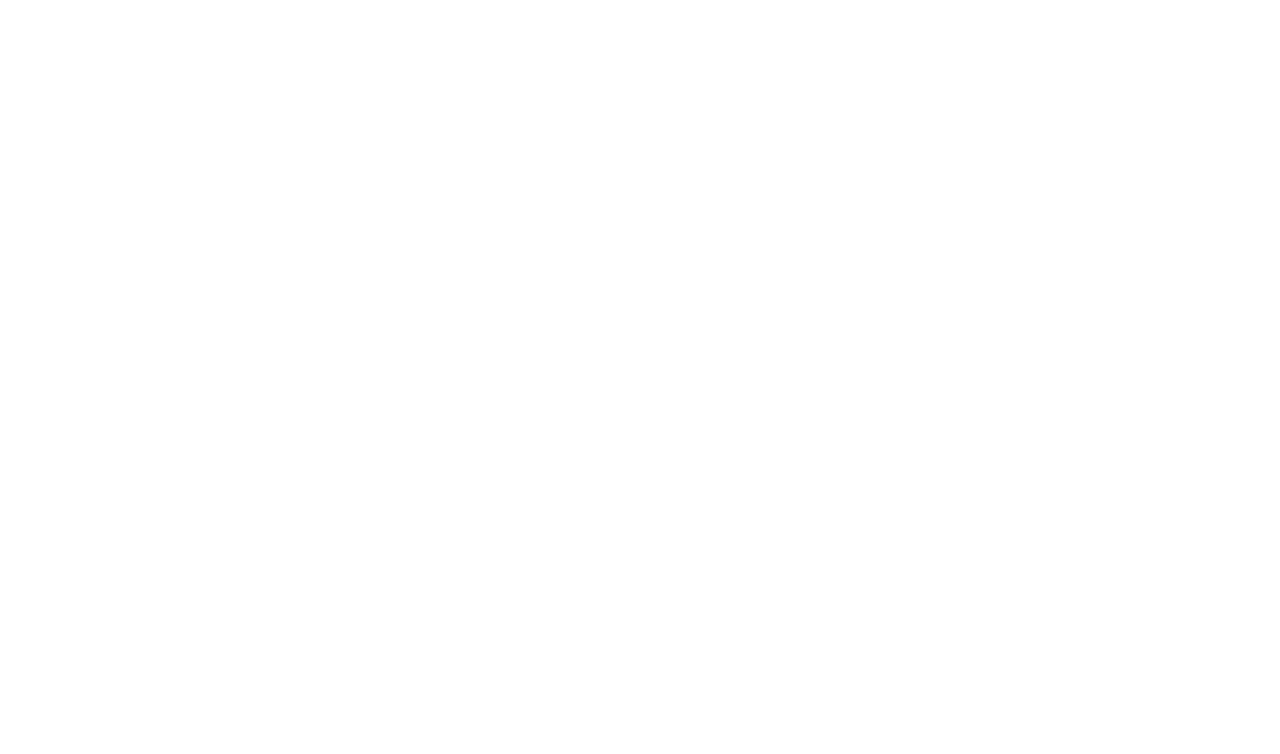
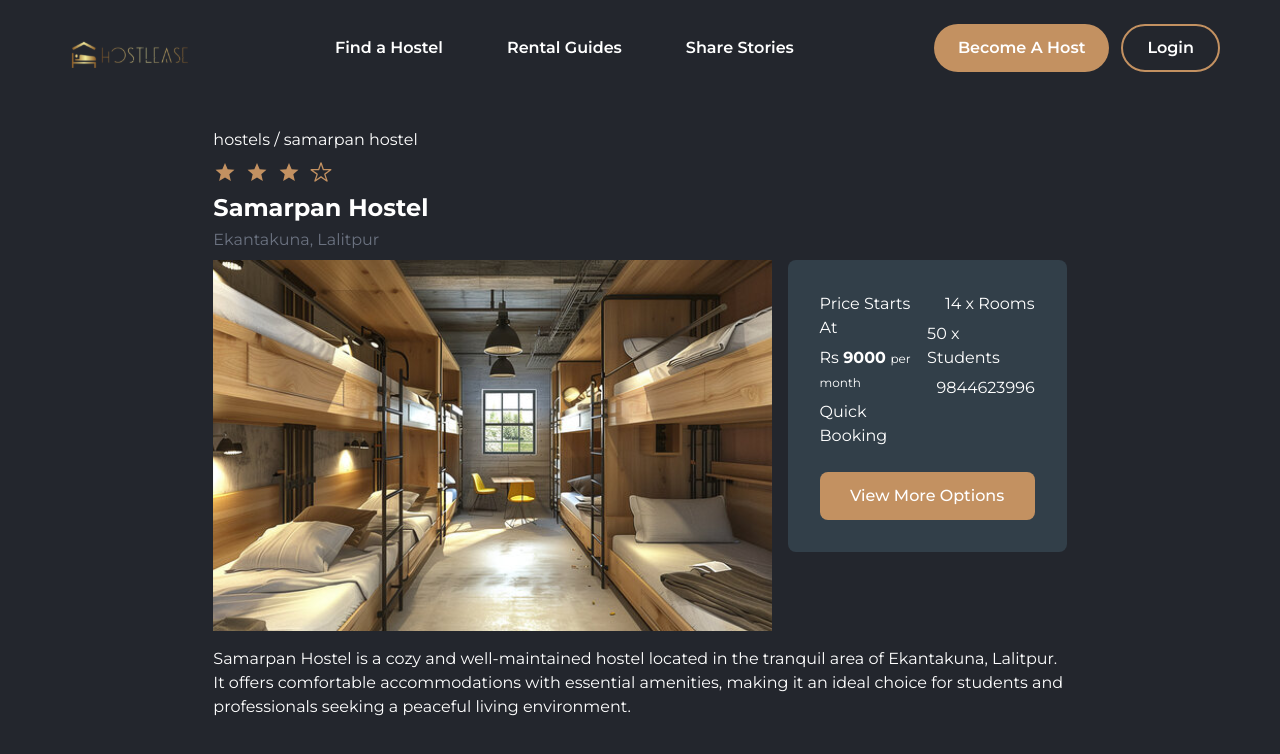
Before and after one commit to Aneer-Thapa1/Hostle-Management-System, a React (Vite) app in the folder Frontend/: page /userSingleRoom in a window 1280 px wide. Before the commit this address had no page. Shown: the top 754 px of the page. Built offline with nearby package versions, Linux system fonts and the light colour scheme.

Commit message:
single hostel frontend

```diff
--- a/Frontend/package.json
+++ b/Frontend/package.json
@@ -14,6 +14,7 @@
     "@fortawesome/free-solid-svg-icons": "^6.5.2",
     "@fortawesome/react-fontawesome": "^0.2.2",
     "dom": "^0.0.3",
+    "google-map-react": "^2.2.1",
     "react": "^18.3.1",
     "react-icons": "^5.2.1",
     "react-router-dom": "^6.23.1",
--- a/Frontend/src/App.jsx
+++ b/Frontend/src/App.jsx
@@ -4,6 +4,7 @@
 import { RouterProvider } from "react-router-dom";
 
 import Landing from "./pages/Landing";
+import UserSingleRoom from "./pages/UserSingleRoom";
 
 import "./App.css";
 
@@ -12,6 +13,7 @@
     <BrowserRouter>
       <Routes>
         <Route path="/" element={<Landing />} />
+        <Route path="/userSingleRoom" element={<UserSingleRoom />} />
       </Routes>
     </BrowserRouter>
   );
--- a/Frontend/src/components/Navbar.jsx
+++ b/Frontend/src/components/Navbar.jsx
@@ -5,7 +5,7 @@
 const Navbar = () => {
   const navList = ["Find a Hostel", "Rental Guides", "Share Stories"];
   return (
-    <nav className="flex  justify-around gap-5 w-screen h-24 mt-7 items-center z-30">
+    <nav className="flex  justify-around gap-5 w-screen h-24 items-center z-30">
       <img src={logo} alt="Logo" />
       <ul className="flex gap-16 text-white ">
         {navList.map((item, index) => (
--- /dev/null
+++ b/Frontend/src/pages/UserSingleRoom.jsx
@@ -0,0 +1,68 @@
+import React from "react";
+import Navbar from "../components/Navbar";
+import { IoIosStarOutline } from "react-icons/io";
+import { IoMdStar } from "react-icons/io";
+import hostelImage from "../assets/aboutImage1.svg";
+
+const UserSingleRoom = () => {
+  return (
+    <div className="bg-background w-screen h-screen flex flex-col gap-8">
+      <div className="abslute top-0 left-0 z-20">
+        <Navbar />
+      </div>
+      <div className="w-screen h-screen flex flex-col items-center">
+        <div className="flex w-8/12 flex-col gap-2">
+          <p className="text-white">hostels / samarpan hostel </p>
+          <div className="flex gap-2 text-primaryColor text-2xl">
+            <IoMdStar />
+            <IoMdStar />
+            <IoMdStar />
+            <IoIosStarOutline />
+          </div>
+          <div className="flex flex-col gap-1">
+            <h2 className="font-bold text-2xl  text-white">Samarpan Hostel</h2>
+            <p className="text-gray-500">Ekantakuna, Lalitpur</p>
+          </div>
+
+          <div className=" flex w-full  justify-between gap-4">
+            <div className="w-8/12   flex justify-start">
+              <img src={hostelImage} alt="" className=" h-full w-full" />
+            </div>
+            <div className=" w-4/12 flex">
+              <div className="bg-boxColor h-fit  w-full flex flex-col gap-6 p-8 rounded-lg">
+                <div className="flex">
+                  <div className="flex flex-col items-start gap-1.5  w-6/12 text-white ">
+                    <p className="text-white">Price Starts At</p>
+                    <p className="">
+                      Rs <b>9000 </b> <span className="text-xs">per month</span>
+                    </p>
+                    <p>Quick Booking</p>
+                  </div>
+                  <div className="text-white w-6/12 flex flex-col items-end gap-1.5">
+                    <p>14 x Rooms</p>
+                    <p>50 x Students</p>
+                    <p>9844623996</p>
+                  </div>
+                </div>
+                <button className="bg-primaryColor rounded-lg h-fit py-3 text-white font-medium">
+                  View More Options
+                </button>
+              </div>
+              <img src="" alt="" />
+            </div>
+          </div>
+          <div></div>
+          <p className="text-white">
+            Samarpan Hostel is a cozy and well-maintained hostel located in the
+            tranquil area of Ekantakuna, Lalitpur. It offers comfortable
+            accommodations with essential amenities, making it an ideal choice
+            for students and professionals seeking a peaceful living
+            environment.
+          </p>
+        </div>
+      </div>
+    </div>
+  );
+};
+
+export default UserSingleRoom;
--- a/Frontend/tailwind.config.js
+++ b/Frontend/tailwind.config.js
@@ -9,6 +9,7 @@
       colors: {
         primaryColor: "#C39161",
         background: "#23262D",
+        boxColor: "#323f49",
       },
     },
   },
```
Also changed, not shown: 1 other file (tests, documents, lock files or other folders).
